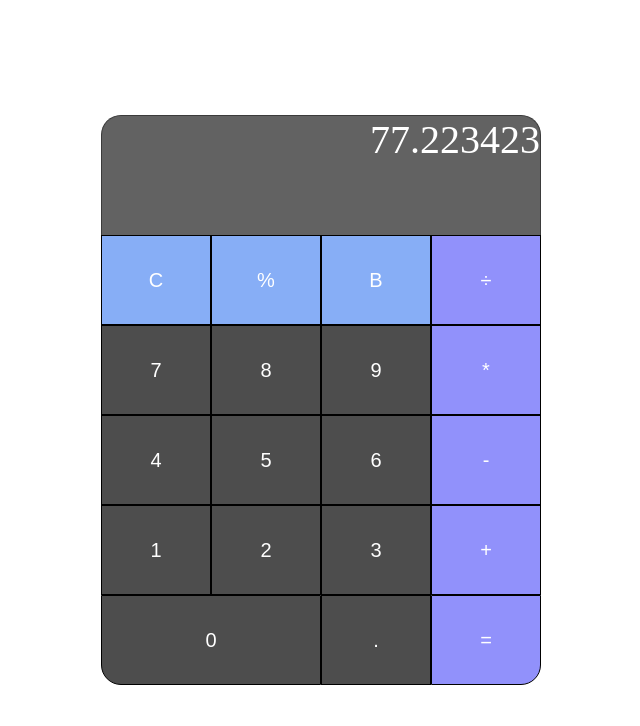
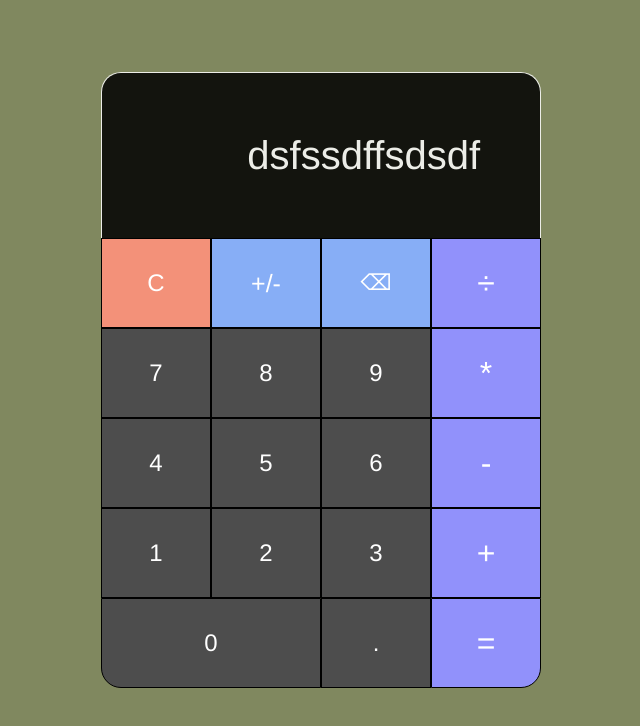
Before and after one commit to Nuccino92/calculator, a plain HTML site: page index.html in a window 1280 px wide. Shown: the whole page, without its empty margins (319-959 px from the left). Drawn offline with Linux system fonts and the light colour scheme.

Commit message:
completed styling

```diff
--- a/index.html
+++ b/index.html
@@ -8,35 +8,35 @@
     <title>Calculator</title>
 </head>
 <body>
+
     <div class="calculator">
-        <div class="display">77.223423
+        <div class="display">dsfssdffsdsdf
             <div class="previous-display"></div>
             <div class="current-display"></div>
         </div>
-            <button type="button" id="clear" style="background-color: rgb(135, 174, 246)">C</button>
-            <button type="button" id="percent" style="background-color: rgb(135, 174, 246)">%</button>
-            <button type="button" id="back" style="background-color: rgb(135, 174, 246)">B</button>
-            <button type="button" id="divide" style="background-color: rgb(145, 145, 251)">÷</button>
+            <button type="button" id="clear" style="background-color: rgb(243, 145, 121)">C</button>
+            <button type="button" id="percent" style="font-size: 25px; background-color: rgb(135, 174, 246)">+/-</button>
+            <button type="button" id="back" style="font-size: 22px; background-color: rgb(135, 174, 246)">⌫</button>
+            <button type="button" id="divide" style="font-size: 32px; background-color: rgb(145, 145, 251)">÷</button>
 
             <button type="button" id="seven">7</button>
             <button type="button" id="eight">8</button>
             <button type="button" id="nine">9</button>
-            <button type="button" id="multiply" style="background-color: rgb(145, 145, 251)">*</button>
+            <button type="button" id="multiply" style="font-size: 32px; background-color: rgb(145, 145, 251)">*</button>
 
             <button type="button" id="four">4</button>
             <button type="button" id="five">5</button>
             <button type="button" id="six">6</button>
-            <button type="button" id="subtract" style="background-color: rgb(145, 145, 251)">-</button>
+            <button type="button" id="subtract" style="font-size: 32px; background-color: rgb(145, 145, 251)">-</button>
 
             <button type="button" id="one">1</button>
             <button type="button" id="two">2</button>
             <button type="button" id="three">3</button>
-            <button type="button" id="add" style="background-color: rgb(145, 145, 251)">+</button>
+            <button type="button" id="add" style="font-size: 32px; background-color: rgb(145, 145, 251)">+</button>
 
             <button type="button" id="zero">0</button>
             <button type="button" id="float">.</button>
-            <button type="button" id="equals" style="background-color: rgb(145, 145, 251)">=</button>
-
+            <button type="button" id="equals" style="font-size: 32px; background-color: rgb(145, 145, 251)">=</button>
     </div>
 
     <script type="text/javascript" src="script.js"></script>
--- a/style.css
+++ b/style.css
@@ -4,20 +4,28 @@
     box-sizing: border-box;
     font-size: 20px;
     color: white;
+    background-color: rgb(128, 136, 95);
+    font-family: 'Franklin Gothic Medium', 'Arial Narrow', Arial, sans-serif;
 }
 .calculator {
     display: grid;
     justify-content: center;
     align-content: center;
-    min-height: 100vh;
+    min-height: 95vh;
     grid-template-rows: minmax(120px, auto) repeat(5, 90px);
     grid-template-columns: repeat(4, 110px);
 }
 .calculator > button {
-   outline: none;
    cursor: pointer;
    border: 1px solid black;
    background-color: rgb(77, 77, 77);
+   font-size: 24px;
+}
+.calculator > button:hover {
+    opacity: .7;
+}
+.calculator > button:active {
+    transform: scale(1.022)
 }
 #zero {
     border-radius: 0 0 0 20px;
@@ -25,13 +33,15 @@
 }
 .display {
     grid-column: 1/-1;
-    border: 1px solid rgb(59, 59, 59);
+    border: 1px solid rgb(255, 255, 255);
     border-bottom: black;
-    background-color: rgb(98, 98, 98);
+    background-color: rgb(0, 0, 0);
     text-align: right;
     border-radius: 20px 20px 0px 0px;
     color: white;
     font-size: 40px;
+    padding: 60px;
+    opacity: .85;
 }
 #equals {
     border-radius: 0px 0px 20px 0px;
```
